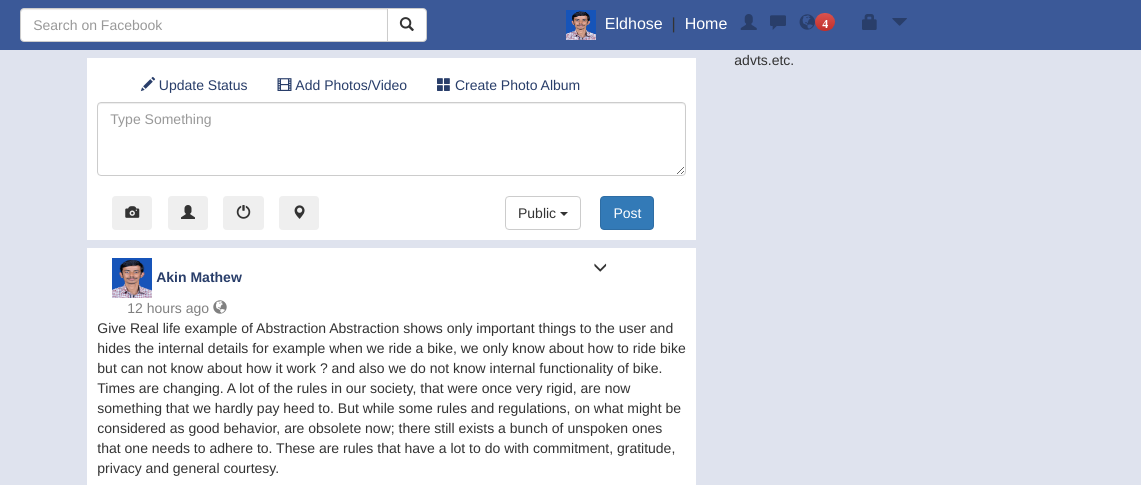
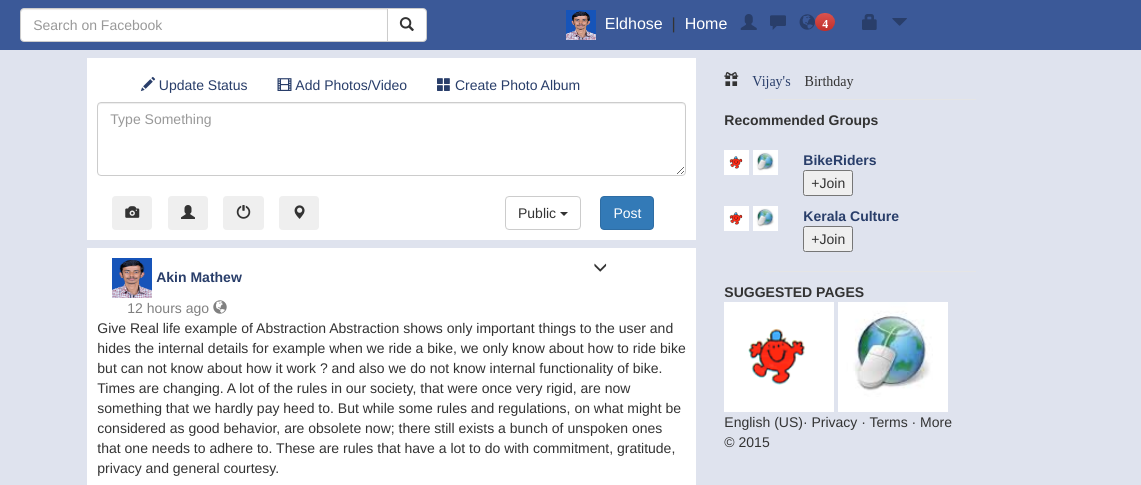
Before and after one commit to ELDHOSE104/myfb, a plain HTML site: page index.html in a window 1280 px wide. Shown: the top 485 px of the page, 139-1280 px from the left. Drawn offline with nearby package versions, Linux system fonts and the light colour scheme.

Commit message:
created grps

```diff
--- a/css/styles.css
+++ b/css/styles.css
@@ -33,6 +33,14 @@
 	line-height: normal;
 	margin-top: 8px;
 }
+.division{
+	position: relative;
+	min-height: 1px;
+	padding-right: 5px;
+	padding-left: 5px;
+	width: 20%;
+	float: left;
+}
 .button1
 {
 	color: #333;
@@ -40,12 +48,23 @@
 	border-color: #ccc;
 	margin-top: 8px;
 }
+
 .dpPhoto
 {
 	height: 30px;
 	width: 30px;
 }
+.seprate {
+	height: 1px;
+	margin: 9px 0;
+	overflow: hidden;
+	background-color: #e5e5e5;
+}
 
+.groups{
+	height: 25px;
+	width: 25px;
+}
 
 a {
 	color: #293e6a;
--- a/index.html
+++ b/index.html
@@ -284,12 +284,48 @@
             </section>
         </article>
     </section>
-    <section class="col-md-3">
-        advts.etc.
-    </section>
+
 </section>
 
+    <section>
+        <div class="division hidden-xs hidden-sm">
+            <div>
+                <br/>
+                <span class="glyphicon glyphicon-gift" aria-hidden="true">&nbsp<a href="#">Vijay's </a>Birthday</span>
+                <ul><li role="separator" class="seprate"></li></ul>
+                <span><b>Recommended Groups</b></span>
+                <br/><br/>
+                <div class="row">
+                    <div class="col-md-4">
 
+                        <img src="images/1.gif" class="groups">
+                        <img src="images/2.jpeg" class="groups">
+                    </div>
+                    <a href="#"><b>BikeRiders</b></a>
+                    <p><button>+Join</button></p>
+                </div>
+                <div class="row">
+                    <div class="col-md-4">
+
+                        <img src="images/1.gif" class="groups">
+                        <img src="images/2.jpeg" class="groups">
+
+                    </div>
+                    <a href="#"><b>Kerala Culture</b></a>
+                    <p><button>+Join</button></p>
+                </div>
+                <ul><li role="separator" class="seprate"></li></ul>
+                <span><b>SUGGESTED PAGES</b></span>
+                <img src="images/1.gif" width="110px" height="110px">
+                <img src="images/2.jpeg" width="110px" height="110px">
+
+            </div>
+    		<span>English (US)&middot;  Privacy &middot; Terms &middot;
+                More<br>
+			&copy; 2015</span>
+
+        </div>
+    </section>
 
 </body>
 
```
Also changed, not shown: images/1.gif (added), images/2.jpeg (added).
